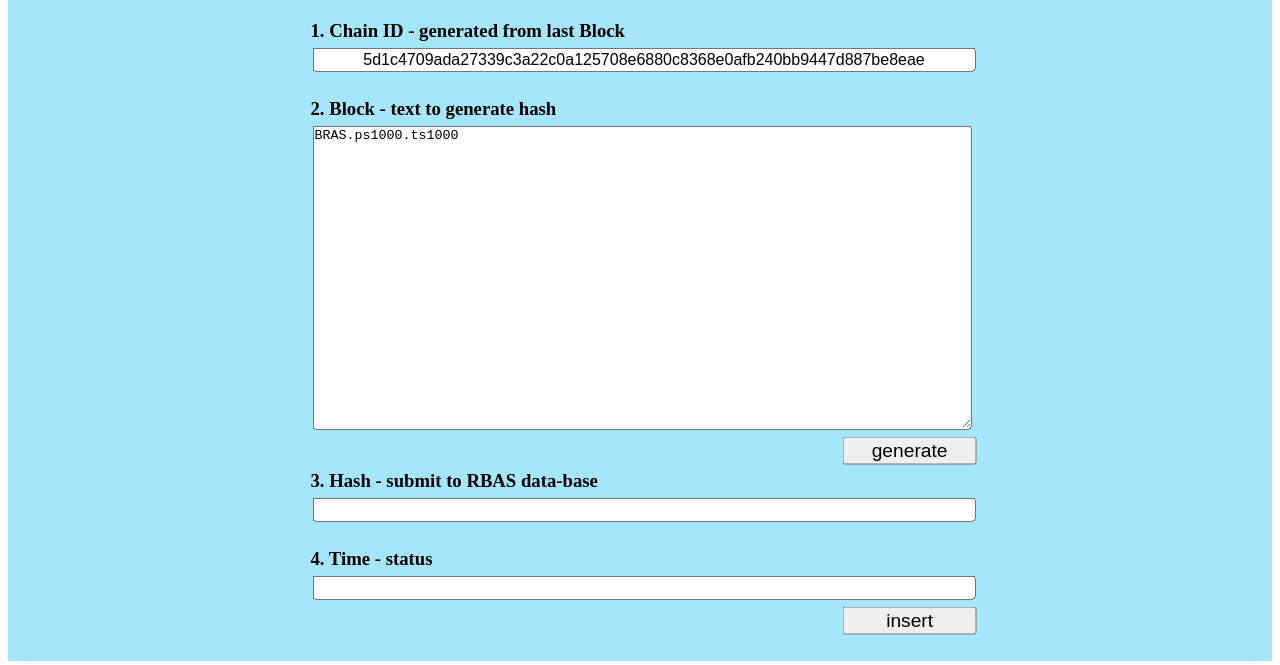
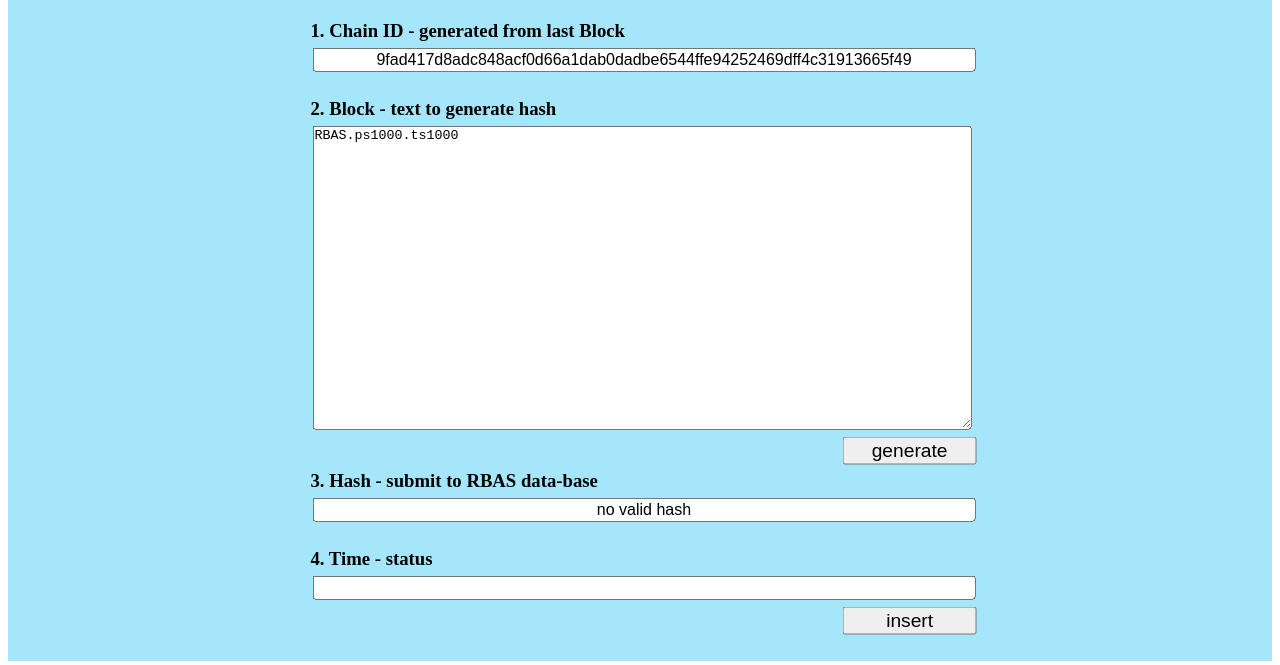
Before and after one commit to hk3cjames/r1-TS, a website: page ts/index.html in a window 1280 px wide. Both pictures are taken after a click on the button "insert". Shown: the part 137-802 px from the top of the page. Drawn offline with Linux system fonts and the light colour scheme; no server answers.

Commit message:
correct ts name, check input length

```diff
--- a/index.js
+++ b/index.js
@@ -16,7 +16,7 @@ app.use(express.json({ limit: "1mb" }));
 
 var res1 = {};
 currentChainId =
-  "5d1c4709ada27339c3a22c0a125708e6880c8368e0afb240bb9447d887be8eae";
+  "9fad417d8adc848acf0d66a1dab0dadbe6544ffe94252469dff4c31913665f49";
 
 app.post("/hashFile", async (req, res) => {
   rxjson = req.body;
--- a/ts/index.html
+++ b/ts/index.html
@@ -60,13 +60,13 @@
     <br>
     <h3>1. Chain ID - generated from last Block</h3>
     <form name="form1">
-      <input class="textview" name="chainId" value = "5d1c4709ada27339c3a22c0a125708e6880c8368e0afb240bb9447d887be8eae"/>
+      <input class="textview" name="chainId" value = "9fad417d8adc848acf0d66a1dab0dadbe6544ffe94252469dff4c31913665f49"/>
     </form>
     <br>
 
     <h3>2. Block - text to generate hash</h3>
     <form name="form0">
-      <textarea name="data_in" rows="20" cols="80"  >BRAS.ps1000.ts1000</textarea>
+      <textarea name="data_in" rows="20" cols="80"  >RBAS.ps1000.ts1000</textarea>
     </form>
     <input class="button" type="button" value="generate" onclick="generate()" />
 
--- a/ts/ts.js
+++ b/ts/ts.js
@@ -18,13 +18,17 @@ async function generate() {
 }
 
 async function insert() {
-  tsId = "1000";
+  inputHash = document.form2.hash_view.value;
+  inputHashLength = inputHash.length;
+  tsId = "RBAS.ps1000.ts1000";
+
+  if (inputHashLength == 64) {
     chainId = document.form1.chainId.value;
-  tHash = document.form2.hash_view.value;
+    tHash = tsId;
     const data = { tsId, chainId, tHash };
     const options = {
       method: "POST",
-    headers: {"Content-Type": "application/json" },
+      headers: { "Content-Type": "application/json" },
       body: JSON.stringify(data),
     };
 
@@ -33,9 +37,11 @@ async function insert() {
     console.log(disp);
 
     const d = new Date();
-  document.form3.timeDisp.value = d +" - "+ disp.status ;
+    document.form3.timeDisp.value = d + " - " + disp.status;
 
     document.form1.chainId.value = disp.nextChainId;
     document.form2.hash_view.value = " ";
-
+  } else {
+    document.form2.hash_view.value = " no valid hash ";
   }
+}
```
Lines whose indentation alone changed are shown as unchanged.
